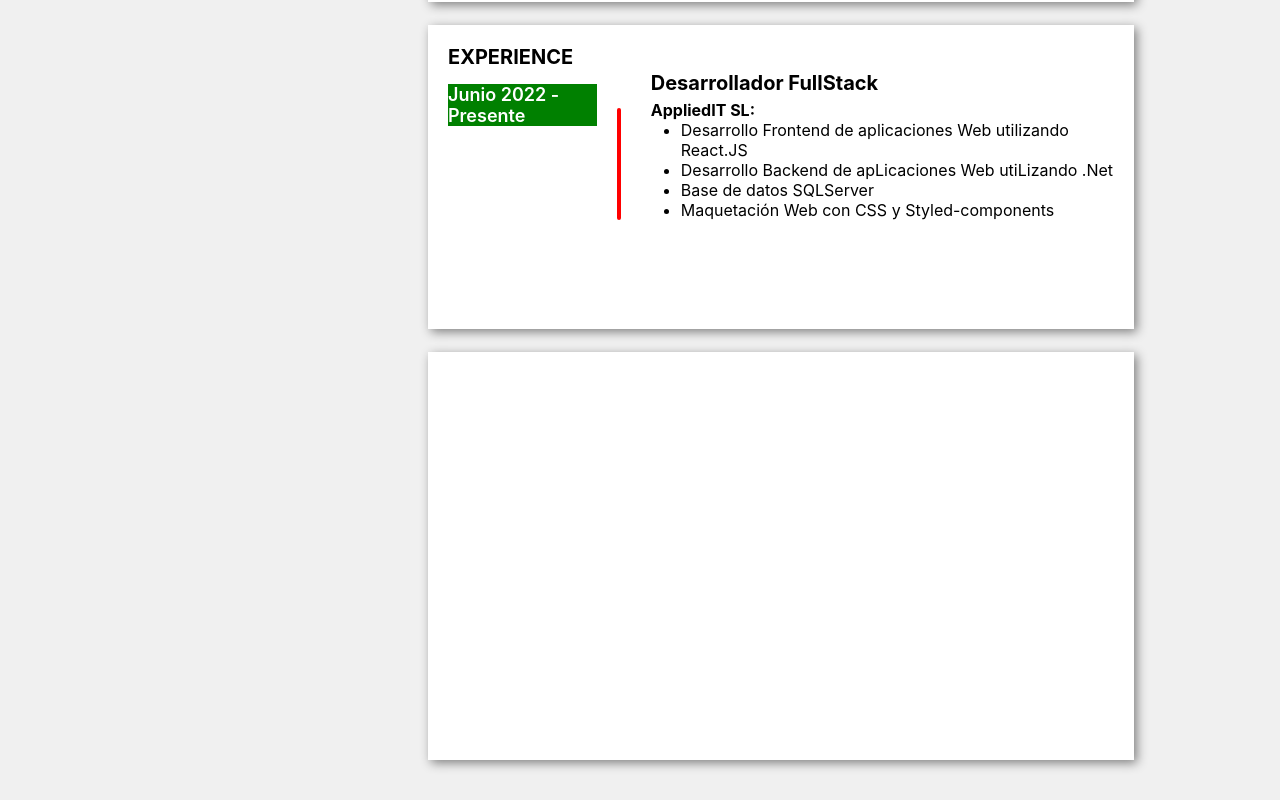
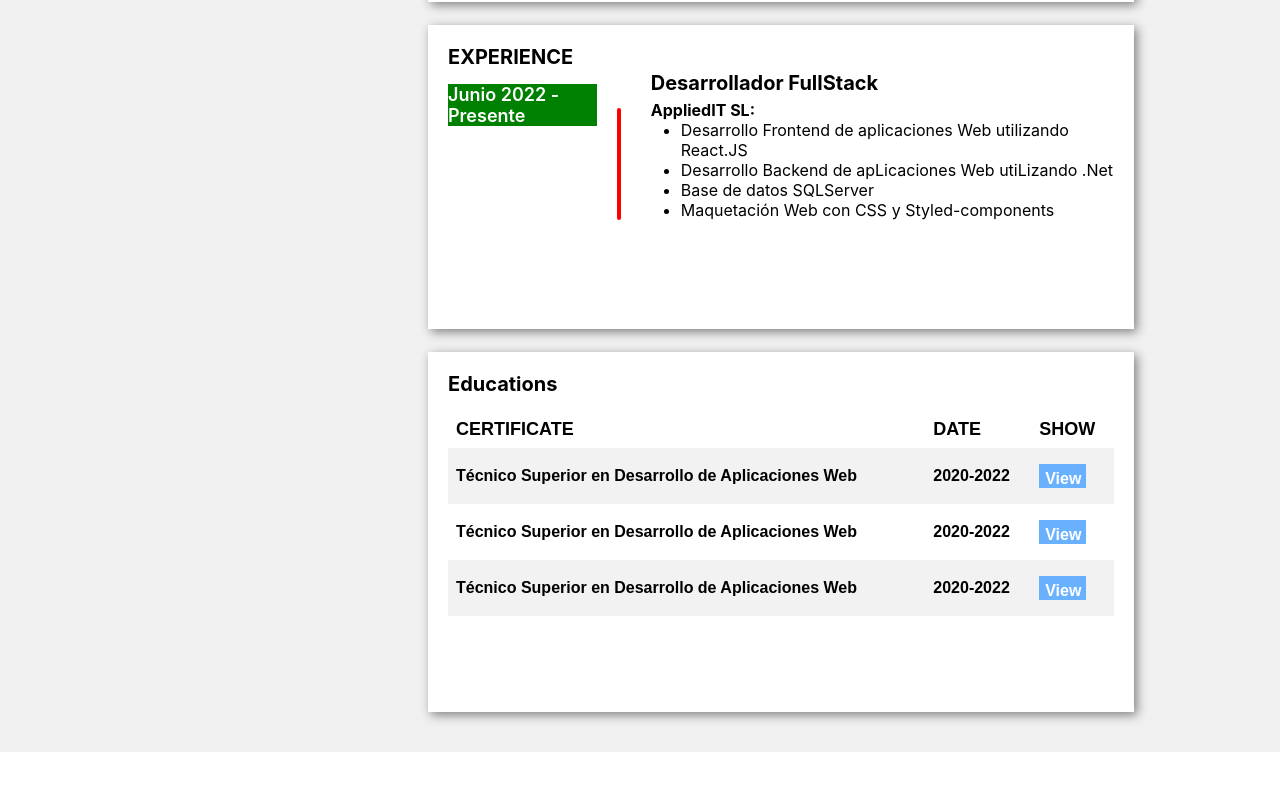
Before and after one commit to ABulpe/my-curriculum, a React (Create React App) app: page / in a window 1280 px wide. Shown: the part 2282-3082 px from the top of the page. After the commit the page ends 3034 px from the top, so only its background shows below. Built offline with nearby package versions, Linux system fonts and the light colour scheme.

Commit message:
Education

```diff
--- a/src/components/Eduactions/Educations.jsx
+++ b/src/components/Eduactions/Educations.jsx
@@ -1,10 +1,39 @@
 import styled from "styled-components"
+
 
 const Educations = () =>{
 
     return(
         <Card>
+            <Title>
+                Educations
+            </Title>
+            <Table>
+            <Thead>
+                <Th>CERTIFICATE</Th>
+                <Th>DATE</Th>
+                <Th>SHOW</Th>
+            </Thead>
+            <Tbody>
+                <Tr>
+                    <Td>Técnico Superior en Desarrollo de Aplicaciones Web</Td>
+                    <Td>2020-2022</Td>
+                    <Td><Button onClick={()=> alert("hola mundo")}>View</Button></Td>
+                </Tr>
+                <Tr>
+                    <Td>Técnico Superior en Desarrollo de Aplicaciones Web</Td>
+                    <Td>2020-2022</Td>
+                    <Td><Button>View</Button></Td>
+                </Tr>
+                <Tr>
+                    <Td>Técnico Superior en Desarrollo de Aplicaciones Web</Td>
+                    <Td>2020-2022</Td>
+                    <Td><Button>View</Button></Td>
+                </Tr>
 
+            </Tbody>
+
+        </Table>
         </Card>
     )
 
@@ -19,7 +48,84 @@ const Card = styled.div`
     background-color: white;
     box-shadow: 3px 3px 10px grey;
     padding: 20px;
-    min-height: 46vh;
+    min-height: 40vh;
+
+`
+
+const Title = styled.h2`
+    font-size: 20px;
+    margin: 0 0 5px 0;
+    &.subtitle{
+        font-size: 18px;
+        color: grey;
+    }
+
+`
+
+const Table = styled.table`
+   border-collapse: collapse;
+   width: 100%;
+   font-family: Arial, Helvetica, sans-serif;
+   margin: 10px 0 0 0;
+`
+
+const Tbody = styled.tbody`
+
+`
+
+const Thead = styled.thead`
+
+
+
+`
+const Th = styled.th`
+    padding: 8px;
+    text-align: left;
+    font-size: 18px;
+
+`
+
+const Tr = styled.tr`
+    &:hover{
+        background-color: #ddd;
+    }
+    &:nth-child(odd){
+        background-color: #f2f2f2;
+        &:hover{
+            background-color: #ddd;
+        }
+    }
+
+`
+
+const Td = styled.td`
+    border: none;
+    padding: 8px;
+    height: 5vh;
+    font-weight: 600;
+    font-size: 16px;
+
+
+`
+const Button = styled.button`
+    background-color: #69b1ff;
+    color: white;
+    border: none;
+    font-size: 16px;
+    font-weight: 600;
+    height: 3vh;
+    padding: 5px;
+    cursor: pointer;
+    width: 70%;
+    border: 1px solid #69b1ff;
+   &:hover{
+    background-color: white;
+    color: #69b1ff;
+   }
+
+
+
+
 
 `
 
```
